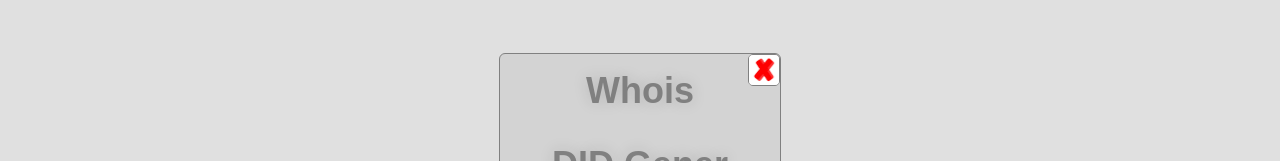
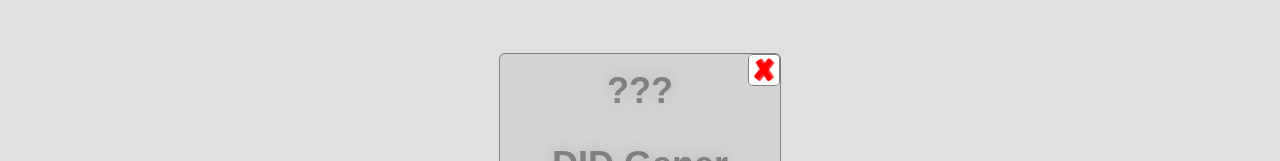
Before and after one commit to kot1qq/kot1qq.github.io, a plain HTML site: page index.html in a window 1280 px wide. Both pictures are taken after a click on the picture 1252 px from the left and 22 px from the top of the page. Shown: the part 231-392 px from the top of the page. Drawn offline with Linux system fonts and the light colour scheme.

Commit message:
Update index.html

```diff
--- a/index.html
+++ b/index.html
@@ -13,7 +13,7 @@
 </div>
 <div id="bg" style="display: none;"></div>
 <div id="menu" style="display: none;"><b><center>
-<h1><a href="/whois" style="margin-top: 5px;">Whois</a></h1><hr/>
+<h1><a onclick="alert('Пока нету');" style="margin-top: 5px;">???</a></h1><hr/>
 <h1><a href="/did">DID Gener</a></h1><hr/>
 <h1><a href="/webhook" style="margin-bottom: 5px;">HookTool</a></h1>
 <img src="x.png" width="30px" height="30px" style="position: absolute; top: 0; right: 0; border-radius: 5px; border: 1.5px solid gray;" onclick="menu()"></img>
```
